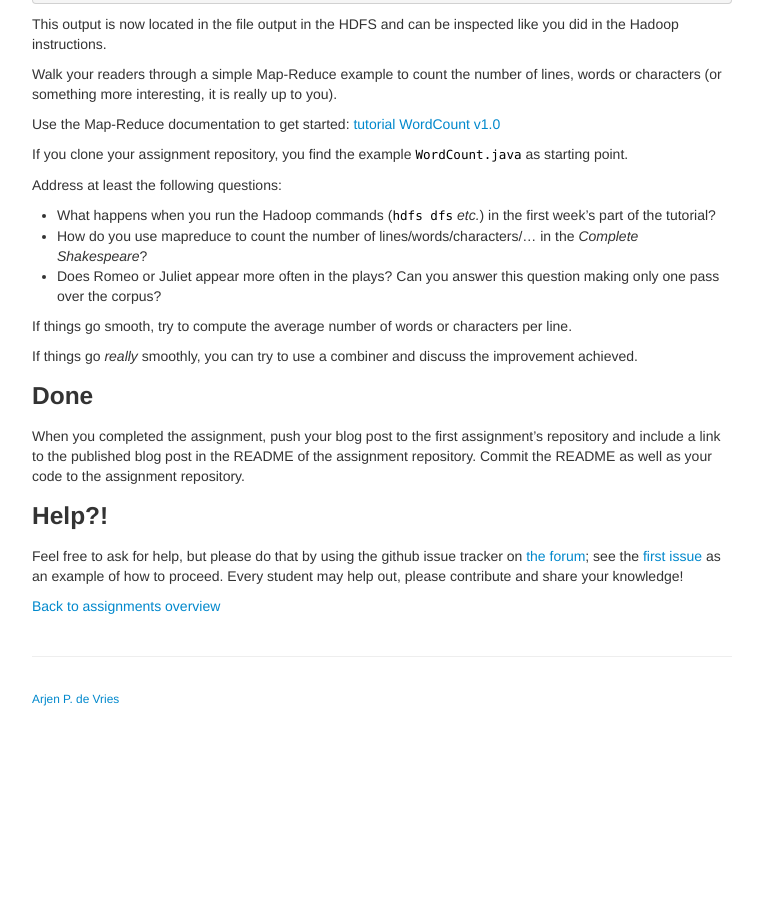
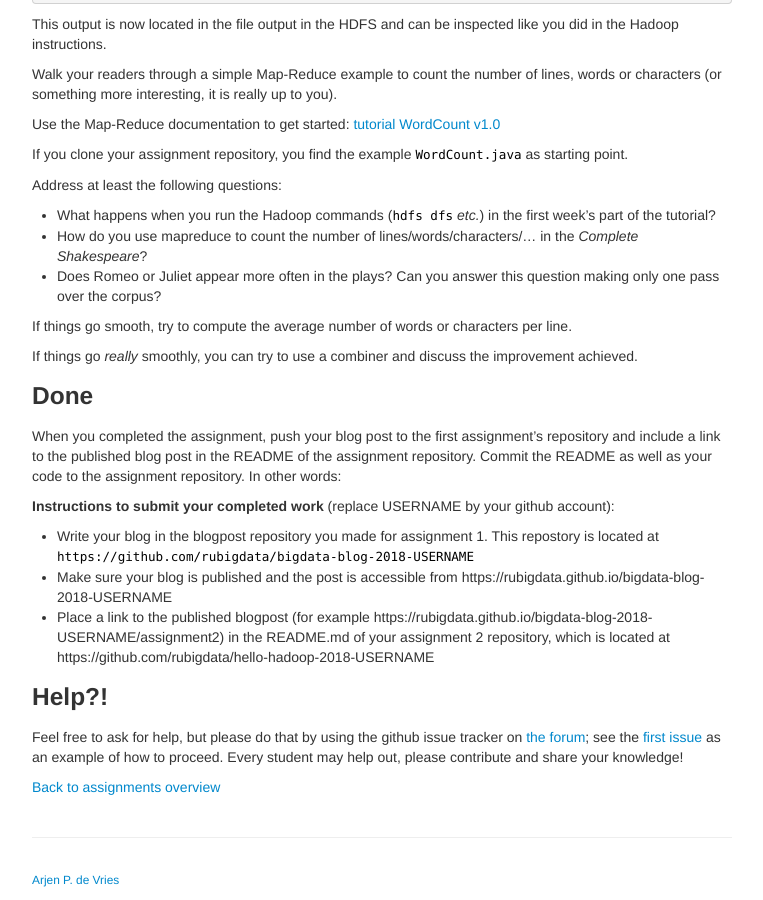
Before and after one commit to Thelukepet/course, a Jekyll site: the page built from assignments/A2-mapreduce.md, in a window 1280 px wide and 900 px high, scrolled down 1083 px. Shown: the whole window, without its empty margins (258-1021 px from the left). Built offline with Jekyll 4.4.1, drawn with Linux system fonts in a browser that asks for light colours; before the commit the page ends 1802 px from its top, so only the background shows below that.

Commit message:
Additional instructions for submitting work

```diff
--- a/assignments/A2-mapreduce.md
+++ b/assignments/A2-mapreduce.md
@@ -83,6 +83,15 @@ If things go _really_ smoothly, you can try to use a combiner and discuss the im
 When you completed the assignment, push your blog post to the first assignment's repository
 and include a link to the published blog post in the README of the assignment repository.
 Commit the README as well as your code to the assignment repository.
+In other words:
+
+**Instructions to submit your completed work** (replace USERNAME by your github account):
+
++ Write your blog in the blogpost repository you made for assignment 1.
+  This repostory is located at `https://github.com/rubigdata/bigdata-blog-2018-USERNAME`
++ Make sure your blog is published and the post is accessible from https://rubigdata.github.io/bigdata-blog-2018-USERNAME
++ Place a link to the published blogpost (for example https://rubigdata.github.io/bigdata-blog-2018-USERNAME/assignment2) in the README.md of your assignment 2 repository,
+  which is located at https://github.com/rubigdata/hello-hadoop-2018-USERNAME
 
 ### Help?!
 
```
